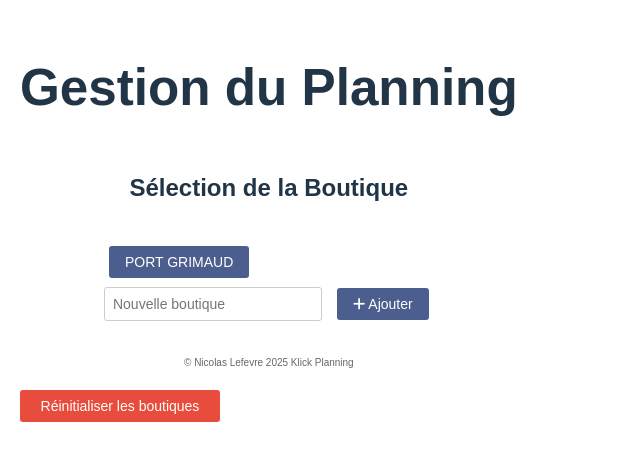
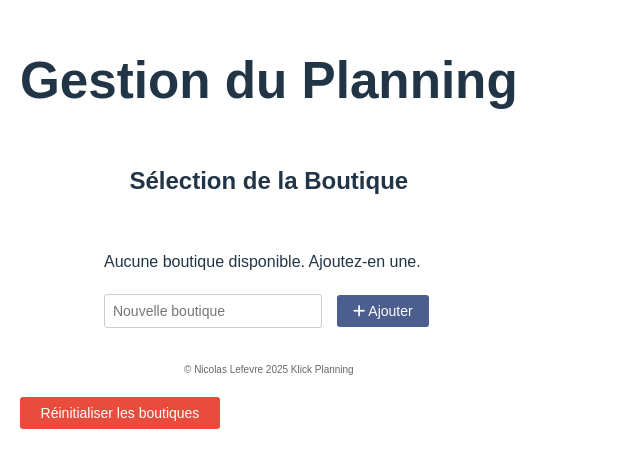
Before and after one commit to Kdotropez/klick, a React (Vite) app: page / in a window 1280 px wide. Shown: the part 171-638 px from the top of the page, without its empty margins (0-640 px from the left). Built offline with nearby package versions, Linux system fonts and the light colour scheme.

Commit message:
Initialize shopsData to empty object to prevent default shop restoration

```diff
--- a/src/App.jsx
+++ b/src/App.jsx
@@ -9,11 +9,9 @@ import './App.css';
 
 function App() {
   const [shopsData, setShopsData] = useState(() => {
-    const savedShops = localStorage.getItem('shopsData');
-    return savedShops
-      ? JSON.parse(savedShops)
-      : { 'PORT GRIMAUD': ['CHRISTINE', 'VALOU', 'MANON'] };
-  });
+  const savedShops = localStorage.getItem('shopsData');
+  return savedShops ? JSON.parse(savedShops) : {};
+});
   const [selectedShop, setSelectedShop] = useState('');
   const [selectedWeek, setSelectedWeek] = useState(null);
   const [isValidated, setIsValidated] = useState(false);
```
